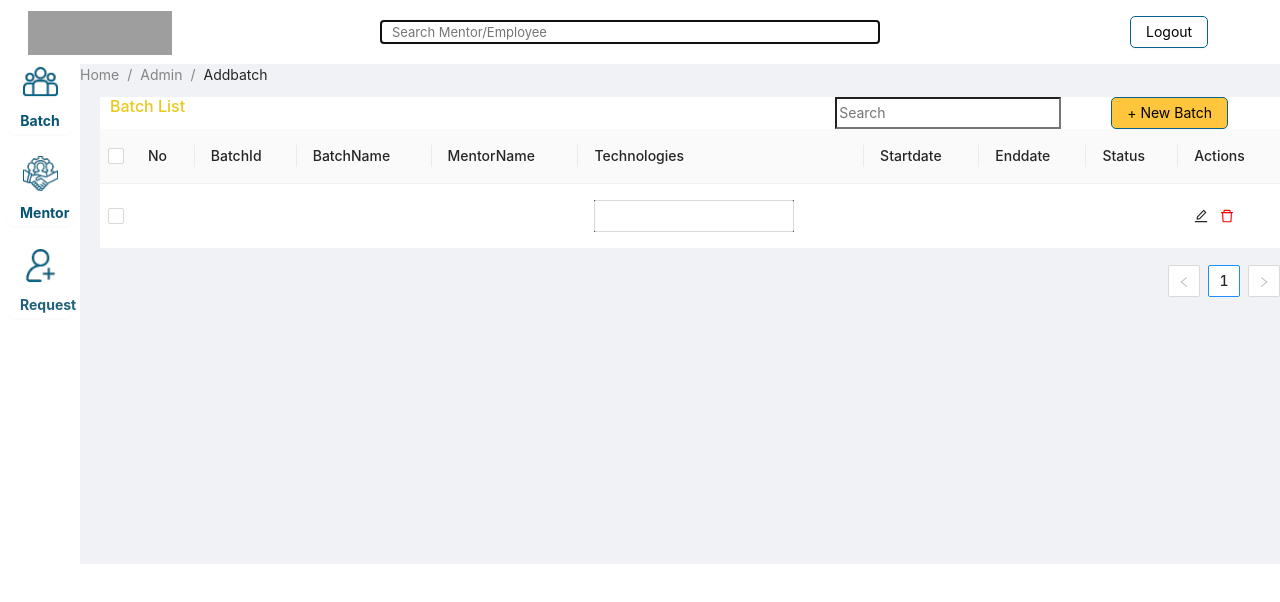
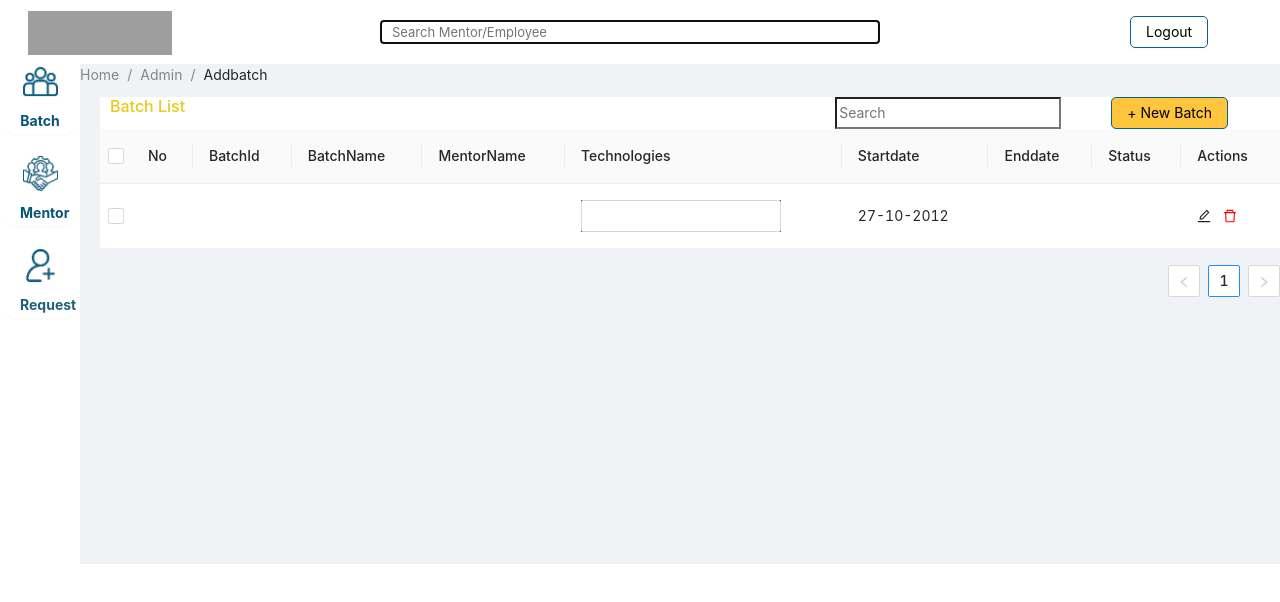
Before and after one commit to Ramyashree-SR/LMS_Front-End, a React (Create React App) app: page /admin/addbatch in a window 1280 px wide. Shown: the top 602 px of the page. Built offline with nearby package versions, Linux system fonts and the light colour scheme; grey boxes are pictures that could not be loaded.

Commit message:
updated data

```diff
--- a/src/components/admin/AddBatch.js
+++ b/src/components/admin/AddBatch.js
@@ -58,15 +58,15 @@
   const [editingStudent, setEditingStudent] = useState(null);
   const [dataSource, setDataSource] = useState([
     {
-      no: "",
-      batch_id: "",
-      batch_name: "",
-      mentor_name: "",
+      no: "1",
+      batch_id: "#324",
+      batch_name: "Chandan",
+      mentor_name: "Rohan",
       technologies: "",
-      Startdate: "",
-      enddate: "",
+      Startdate: "27-10-2012",
+      enddate: "10-03-2021",
     },
-
+  ])
     // {
 
     //   No:"1",
@@ -94,7 +94,7 @@
     //   Action:""
 
     // }
-  ]);
+
   const columns = [
     {
       title: "No",
@@ -182,21 +182,21 @@
     },
   ];
 
-  const data = [];
-  for (let i = 1; i <= 5; i++) {
-    data.push({
-      key: i,
-      No: ` ${i}`,
-      BatchId: "#567 ",
-      BatchName: `Edward ${i}`,
-      MentorName: `john ${i}`,
-      Technologies: `Javascript ${i}`,
-      Startdate: "27-10-2012",
-      Enddate: "10-03-2021",
-      Status: "In Progress",
-      Action: "",
-    });
-  }
+  // const data = [];
+  // for (let i = 1; i <= 5; i++) {
+  //   data.push({
+  //     key: i,
+  //     No: ` ${i}`,
+  //     BatchId: "#567 ",
+  //     BatchName: `Edward ${i}`,
+  //     MentorName: `john ${i}`,
+  //     Technologies: `Javascript ${i}`,
+  //     Startdate: "27-10-2012",
+  //     Enddate: "10-03-2021",
+  //     Status: "In Progress",
+  //     Action: "",
+  //   });
+  // }
   const onAddStudent = () => {
     const randomNumber = parseInt(Math.random() * 1000);
     const newStudent = {
```
